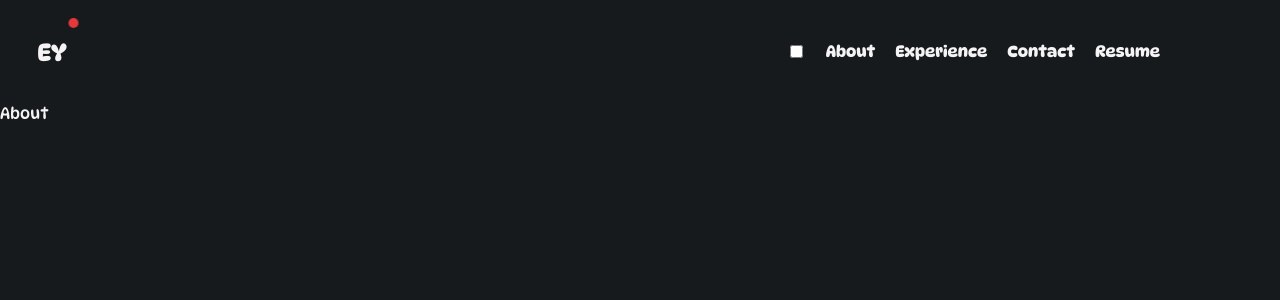
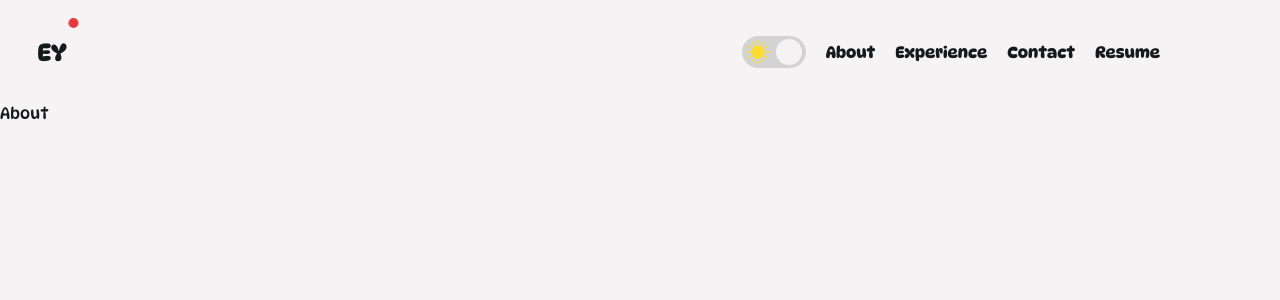
Before and after one commit to efdalyalcin/portfolio, a React (Create React App) app: page / in a window 1280 px wide. Shown: the top 300 px of the page. Built offline with nearby package versions, Linux system fonts and the light colour scheme.

Commit message:
theme toggle button styles created

```diff
--- a/src/App.scss
+++ b/src/App.scss
@@ -1,40 +1,28 @@
 @import './utils/main.scss';
 
 .App {
-  // font-family: 'DynaPuff', cursive;
-}
+  background-color: $c-cultured;
+  color: $c-eerieBlack;
 
-.App-logo {
-  height: 40vmin;
-  pointer-events: none;
-}
+  transition: background-color .5s, color .5s;
 
-@media (prefers-reduced-motion: no-preference) {
-  .App-logo {
-    animation: App-logo-spin infinite 20s linear;
+  &--dark {
+    background-color: $c-eerieBlack;
+    color: $c-cultured;
   }
 }
 
-.App-header {
-  background-color: #282c34;
-  min-height: 100vh;
-  display: flex;
-  flex-direction: column;
-  align-items: center;
-  justify-content: center;
-  font-size: calc(10px + 2vmin);
-  color: white;
+// scroolbar modification
+::-webkit-scrollbar {
+  width: 10px;
+  background-color: $c-cultured;
 }
 
-.App-link {
-  color: #61dafb;
+::-webkit-scrollbar-track {
+  box-shadow: inset 0 0 5px $c-eerieBlack;
 }
 
-@keyframes App-logo-spin {
-  from {
-    transform: rotate(0deg);
-  }
-  to {
-    transform: rotate(360deg);
-  }
+::-webkit-scrollbar-thumb {
+  background-color: $c-eerieBlack;
+  border-radius: 10px;
 }
--- a/src/App.tsx
+++ b/src/App.tsx
@@ -1,14 +1,15 @@
-import React from 'react';
-import './App.scss';
 import About from './components/About/About';
 import Experience from './components/Experience/Experience';
 import NavBar from './components/NavBar/NavBar';
-
-// create a theme context
+import './App.scss';
+import cn from 'classnames';
+import { useTheme } from './context/ThemeProvider';
 
 function App() {
+  const { isDarkTheme } = useTheme();
+
   return (
-    <div className="App">
+    <div className={cn("App", {'App--dark': isDarkTheme})}>
       <NavBar />
       <About />
       <Experience />
--- a/src/components/NavBar/NavBar.scss
+++ b/src/components/NavBar/NavBar.scss
@@ -20,6 +20,11 @@
     align-items: center;
 
     font-size: 24px;
+    color: $c-eerieBlack;
+
+    &--dark {
+      color: $c-cultured;
+    }
   }
 
   &__icon {
@@ -35,12 +40,17 @@
 
   &__list {
     display: flex;
+    align-items: center;
     gap: 20px;
   }
 
   &__item {
-    color: $c-cultured;
-    transition: color .5s;
+    color: $c-eerieBlack;
+    transition: color $transitionTime;
+
+    &--dark {
+      color: $c-cultured;
+    }
 
     &:hover {
       color: $c-imperialRed;
--- a/src/components/NavBar/NavBar.tsx
+++ b/src/components/NavBar/NavBar.tsx
@@ -1,7 +1,7 @@
+import { useTheme } from '../../context/ThemeProvider';
 import cn from 'classnames';
-import { useEffect } from 'react';
-import { useTheme } from '../../context/ThemeProvider';
 import './NavBar.scss';
+import './ThemeIcon.scss';
 
 const navComponents = [
   {id: 1, name: 'About'},
@@ -13,25 +13,25 @@ const navComponents = [
 export default function NavBar() {
   const { isDarkTheme, toggleTheme } = useTheme();
 
-  useEffect(
-    () => {
-      console.log(isDarkTheme);
-    },
-    [isDarkTheme],
-  )
-
   return (
     <nav className="NavBar">
-      <div className="NavBar__home">
+      <div className={cn("NavBar__home", {'NavBar__home--dark': isDarkTheme})}>
         <div className="NavBar__icon" />
         EY
       </div>
 
       <div className="NavBar__list">
-        <div className="NavBar__theme-icon">
-          <input
-            type="checkbox"
-            onChange={toggleTheme}
+        <div
+          className={cn("ThemeIcon",
+            {'ThemeIcon--dark': isDarkTheme})}
+          onClick={toggleTheme}
+        >
+          <div className="ThemeIcon__sun" />
+          <div className="ThemeIcon__moon" />
+          <div className={cn("ThemeIcon__cover", {
+              "ThemeIcon__cover--light": !isDarkTheme,
+              "ThemeIcon__cover--dark": isDarkTheme,
+            })}
           />
         </div>
 
@@ -44,6 +44,7 @@ export default function NavBar() {
               "NavBar__experience": comp.name === 'Experience',
               "NavBar__contact": comp.name === 'Contact',
               "NavBar__resume": comp.name === 'Resume',
+              "NavBar__item--dark": isDarkTheme,
             })}
           >
             {comp.name}
--- /dev/null
+++ b/src/components/NavBar/ThemeIcon.scss
@@ -0,0 +1,54 @@
+@import '../../utils/main.scss';
+
+.ThemeIcon {
+  position: relative;
+
+  display: flex;
+  justify-content: space-around;
+  align-items: center;
+
+  width: 64px;
+  height: 32px;
+  border-radius: 16px;
+  background-color: $c-lightGray;
+
+  transition: background-color $transitionTime;
+
+  &--dark {
+    background-color: $c-bloodRed;
+  }
+
+  &__sun,
+  &__moon {
+    height: 24px;
+    width: 24px;
+    border-radius: 50%;
+  }
+
+  &__sun {
+    background-image: url('./sun.svg');
+  }
+
+  &__moon {
+    background-image: url('./moon.svg');
+  }
+
+  &__cover {
+    position: absolute;
+    height: 26px;
+    width: 26px;
+    border-radius: 50%;
+
+    background-color: $c-cultured;
+    transition: left $transitionTime, background-color $transitionTime;
+  }
+
+  &__cover--light {
+    left: 34px;
+  }
+
+  &__cover--dark {
+    left: 4px;
+    background-color: $c-eerieBlack;
+  }
+}
--- a/src/index.scss
+++ b/src/index.scss
@@ -19,11 +19,6 @@ h3 {
   padding: 0;
 }
 
-body {
-  background-color: $c-eerieBlack;
-  color: $c-cultured;
-}
-
 ul {
   list-style: none;
 }
@@ -32,18 +27,3 @@ a {
   color: unset;
   text-decoration: unset;
 }
-
-// scroolbar modification
-::-webkit-scrollbar {
-  width: 10px;
-}
-
-::-webkit-scrollbar-track {
-  box-shadow: inset 0 0 5px $c-eerieBlack;
-  border-radius: 10px;
-}
-
-::-webkit-scrollbar-thumb {
-  background-color: $rich-black-fogra-39;
-  border-radius: 10px;
-}
--- a/src/utils/_vars.scss
+++ b/src/utils/_vars.scss
@@ -3,9 +3,14 @@ $c-eerieBlack: #161a1d;
 $c-cultured: #f5f3f4;
 $c-imperialRed: #e5383b;
 $c-bloodRed: #660708;
+$c-blackShadows: #b1a7a6ff;
+$c-lightGray: #d3d3d3ff;
 
 // paddings
 $sectionPaddingMain: 120px;
+
+// transition time
+$transitionTime: 0.5s;
 
 // Color Palette
 $rich-black-fogra-39: #0b090aff;
```
Also changed, not shown: src/components/NavBar/moon.svg (added), src/components/NavBar/sun.svg (added).
